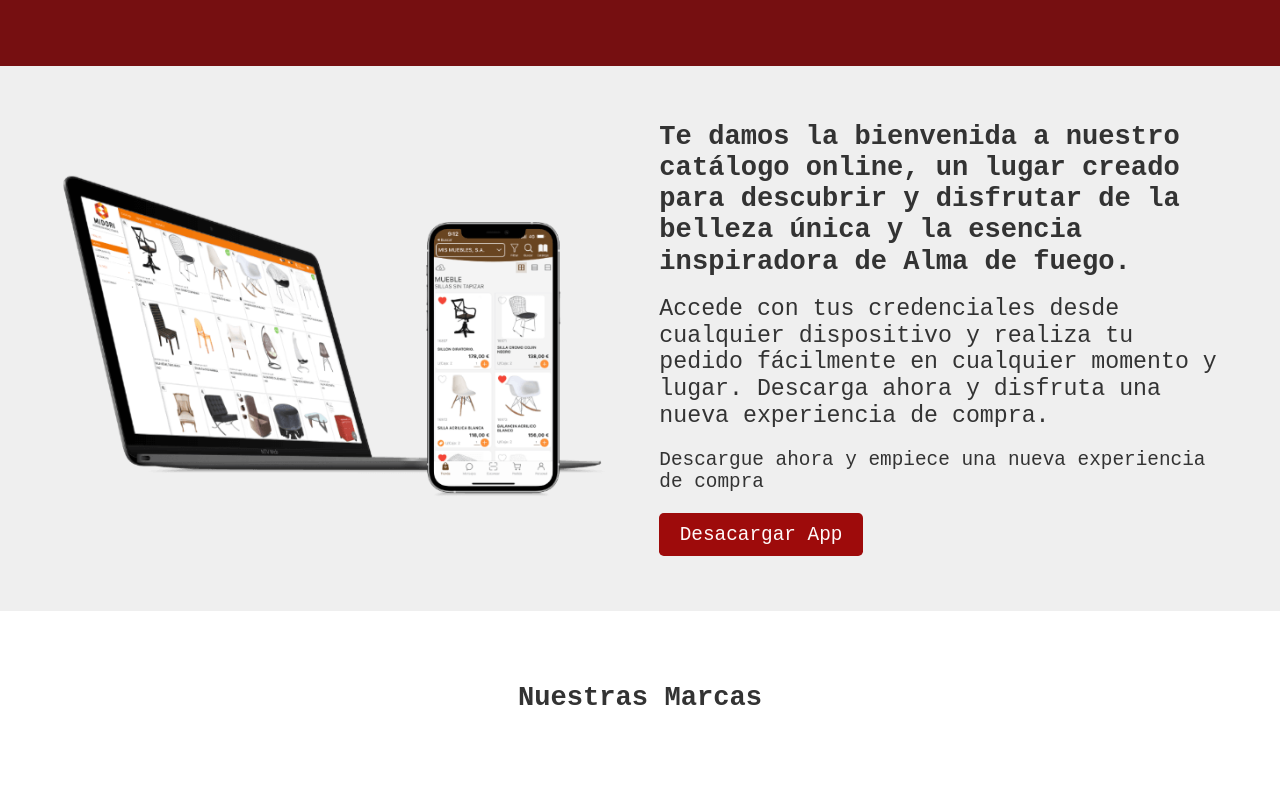
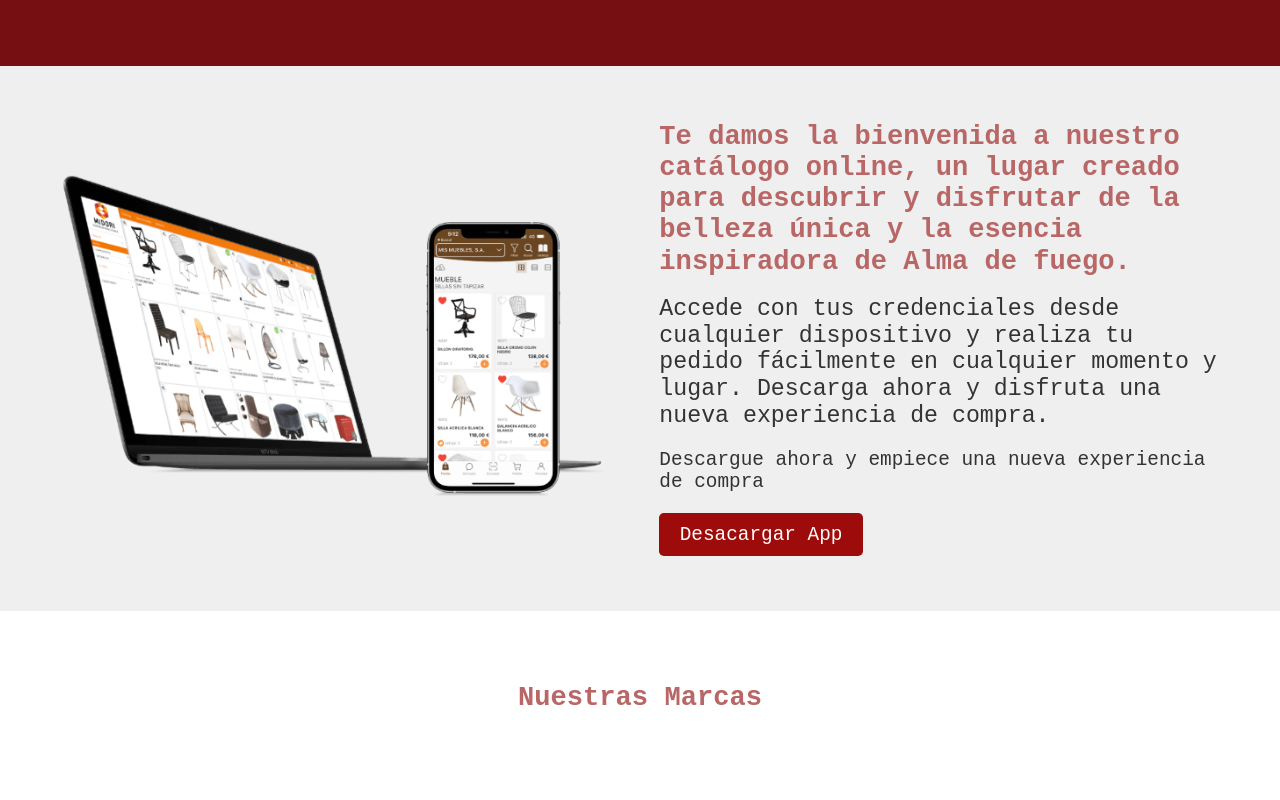
Before and after one commit to JuanDNJ/joyeria-online, an Astro site: page / in a window 1280 px wide. Shown: the part 1300-2100 px from the top of the page. Built offline with nearby package versions, Linux system fonts and the light colour scheme; Astro itself is replaced by a stand-in of ours.

Commit message:
fix: changed color style

```diff
--- a/src/components/Title/title.module.css
+++ b/src/components/Title/title.module.css
@@ -5,7 +5,7 @@
 h5 {
   padding: 0;
   margin: 0;
-  color: currentColor;
+  color: rgb(185, 102, 102);
   background: transparent;
   font-weight: 900;
 }
```
